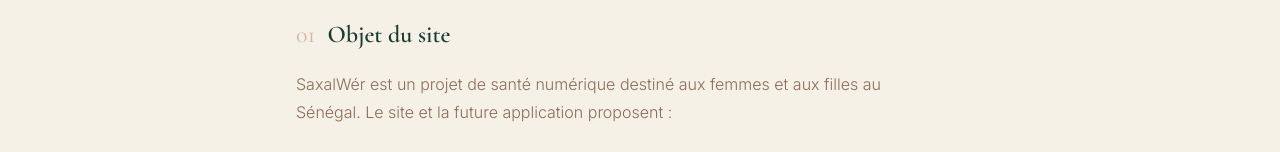
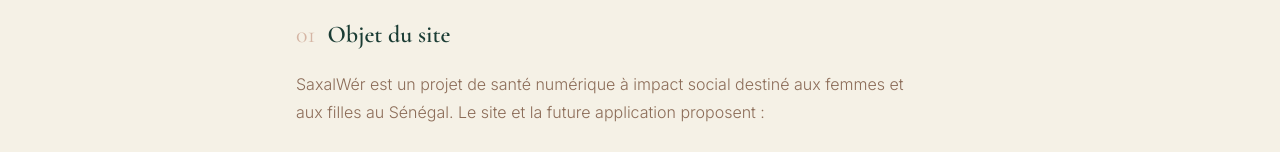
Before and after one commit to akdiop/saxalwer-site-vercel, a Next.js app: page /conditions-utilisation in a window 1280 px wide. Shown: the part 648-800 px from the top of the page. Built offline with nearby package versions, Linux system fonts and the light colour scheme.

Commit message:
Update page.tsx

```diff
--- a/src/app/conditions-utilisation/page.tsx
+++ b/src/app/conditions-utilisation/page.tsx
@@ -19,7 +19,7 @@
           {
             title: "Objet du site",
             paragraphs: [
-              "SaxalWér est un projet de santé numérique destiné aux femmes et aux filles au Sénégal. Le site et la future application proposent :",
+              "SaxalWér est un projet de santé numérique à impact social destiné aux femmes et aux filles au Sénégal. Le site et la future application proposent :",
             ],
             list: [
               "Des informations éducatives sur la santé sexuelle et reproductive.",
@@ -38,7 +38,7 @@
           {
             title: "Public visé",
             paragraphs: [
-              "Le site est accessible à toutes les femmes et les filles à partir de 14 ans. Pour les utilisatrices mineures, une autorisation parentale ou d'une tutrice est recommandée, en particulier pour la participation aux tests utilisatrices.",
+              "Le site est accessible à toutes les femmes et les filles à partir de 13 ans. Pour les utilisatrices mineures, une autorisation parentale ou d'une tutrice est recommandée, en particulier pour la participation aux tests utilisatrices.",
             ],
           },
           {
```
